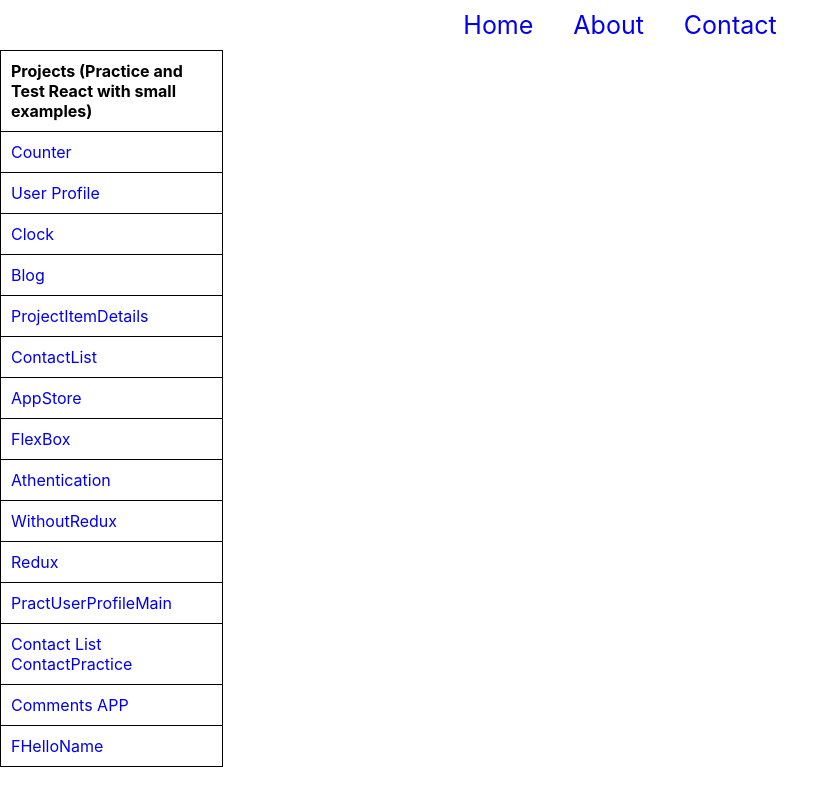
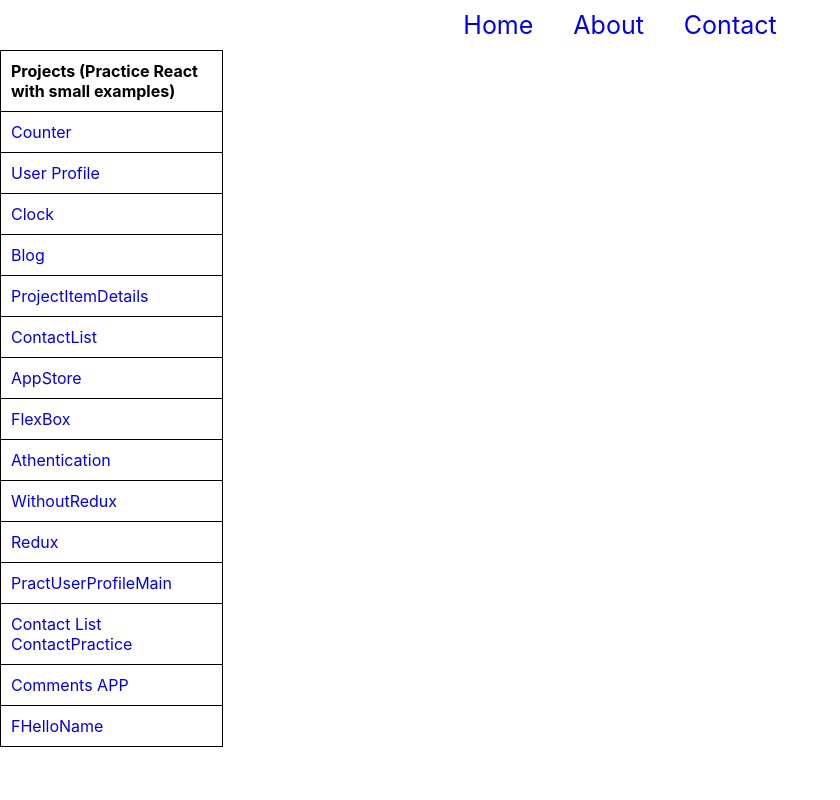
Before and after one commit to ganesh0455/DevOpsBasicReactProjects, a React (Create React App) app: page / in a window 1280 px wide. Shown: the whole page, without its empty margins (0-840 px from the left). Built offline with nearby package versions, Linux system fonts and the light colour scheme; a web font is replaced by a local one.

Commit message:
Small changes

```diff
--- a/src/Components/Home/Home.js
+++ b/src/Components/Home/Home.js
@@ -7,7 +7,7 @@ const Home=()=>{
             <table>
                 <thead>
                     <tr>
-                        <th>Projects (Practice and Test React with small examples)</th>
+                        <th>Projects (Practice React with small examples)</th>
                     </tr>
                 </thead>
                 <tbody>
```
